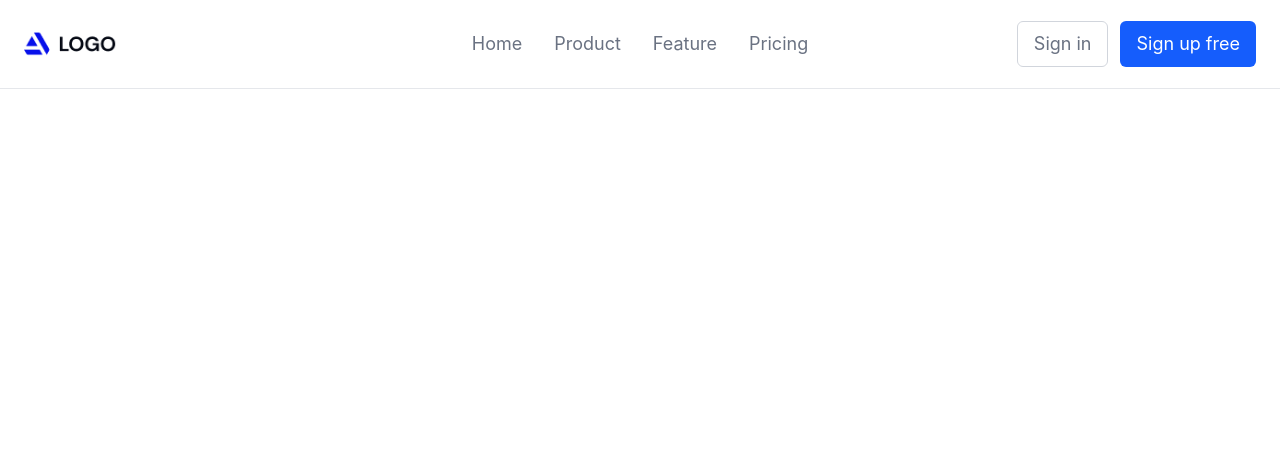
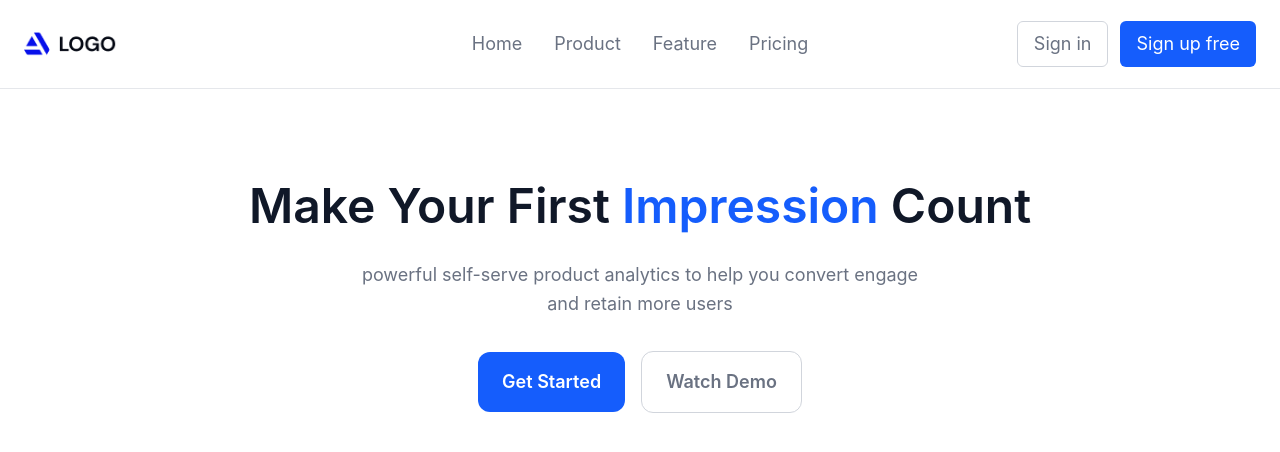
Before and after one commit to Nattapan-T/my-landing-page, a React (Vite) app: page / in a window 1280 px wide. Shown: the top 452 px of the page. Built offline with nearby package versions, Linux system fonts and the light colour scheme.

Commit message:
feat: create Hero section

```diff
--- a/src/App.tsx
+++ b/src/App.tsx
@@ -1,9 +1,15 @@
+import Hero from "./components/Hero";
 import Menu from "./components/Menu/Menu";
+
 function App() {
   return (
-    <div className="min-h-screen overflow-hidden">
+    <div className="min-h-screen flex flex-col">
       <Menu />
+      <main className="flex-1">
+        <Hero />
+      </main>
     </div>
   );
 }
+
 export default App;
--- /dev/null
+++ b/src/components/Hero/index.tsx
@@ -0,0 +1,27 @@
+function Hero() {
+  return (
+    <section className="px-6 pt-16 md:pt-44">
+      <div className="mx-auto max-w-4xl text-center">
+        <h1 className="text-4xl font-semibold leading-tight text-gray-900 md:text-5xl">
+          Make Your First <span className="text-blue-600">Impression</span>{" "}
+          Count
+        </h1>
+
+        <p className="mx-auto mt-6 max-w-md text-base leading-relaxed text-gray-500 sm:max-w-md  md:max-w-xl md:text-lg">
+          powerful self-serve product analytics to help you convert engage and
+          retain more users
+        </p>
+
+        <div className="mt-8 flex items-center justify-center gap-4">
+          <button className="rounded-xl bg-blue-600 px-6 py-4 text-base font-semibold text-white hover:bg-blue-700 sm:text-lg">
+            Get Started
+          </button>
+          <button className="rounded-xl border border-gray-300 px-6 py-4 text-base font-semibold text-gray-500 hover:bg-gray-50 sm:text-lg">
+            Watch Demo
+          </button>
+        </div>
+      </div>
+    </section>
+  );
+}
+export default Hero;
```
